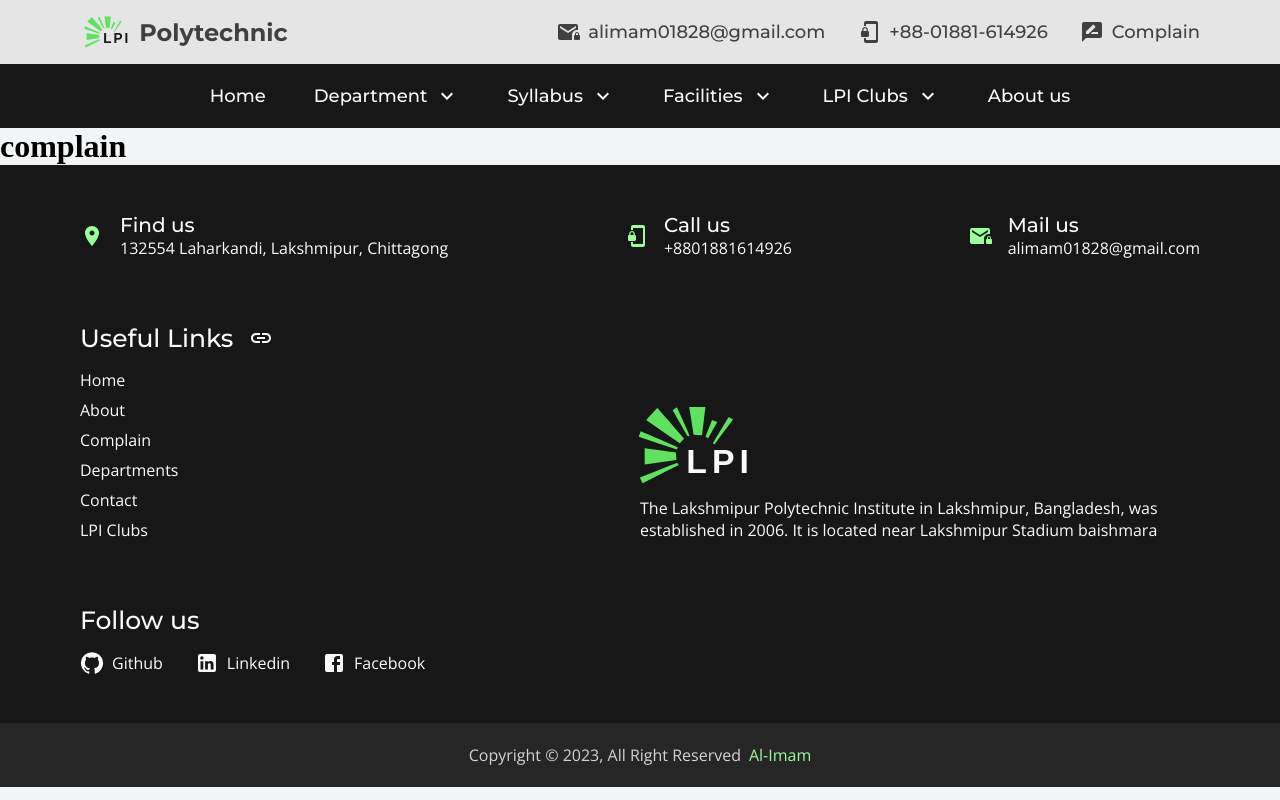
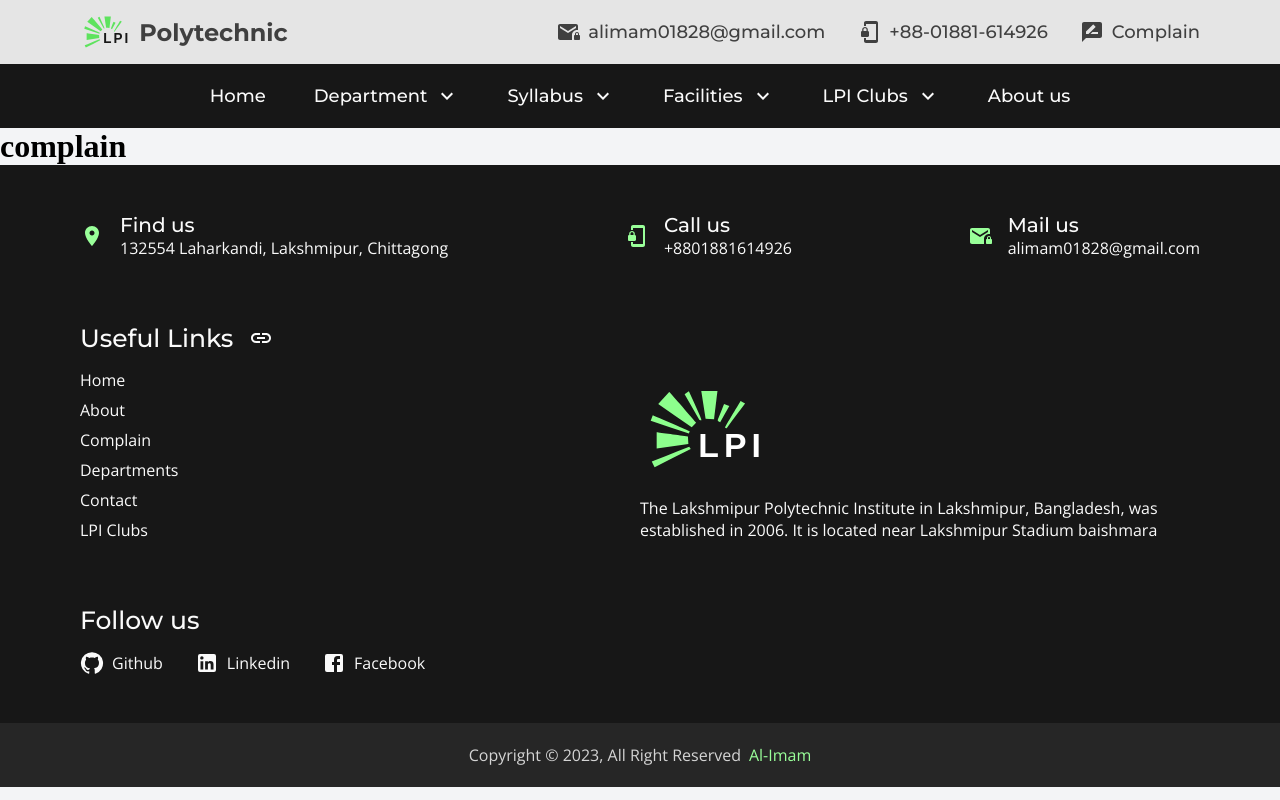
Before and after one commit to al-imam/lpi, a React (Vite) app: page /complain in a window 1280 px wide. Built offline with nearby package versions, Linux system fonts and the light colour scheme.

Commit message:
change footer logo position

```diff
--- a/src/components/Footer/footer.module.css
+++ b/src/components/Footer/footer.module.css
@@ -40,8 +40,7 @@
 
 .logoImage img {
   width: 100%;
-  margin-bottom: -1rem;
-  margin-left: -0.75rem;
+  filter: brightness(1.5);
 }
 
 .footerSocial {
```
